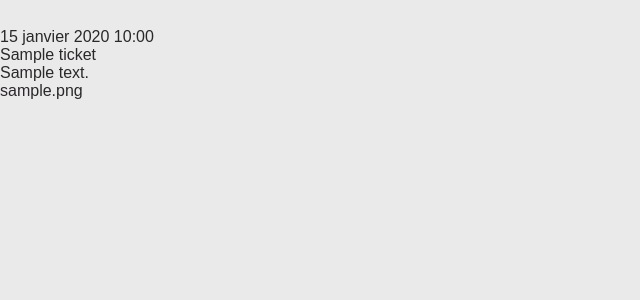
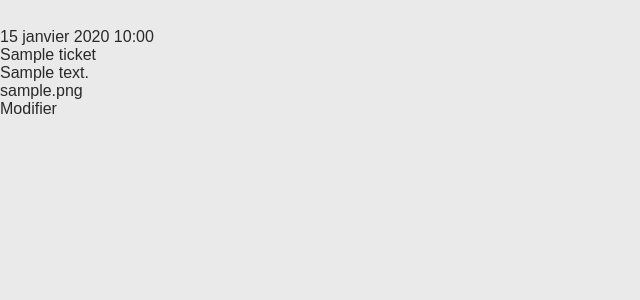
Before and after one commit to anselmlys/OC_P9_LITReview, a Django app: page /tickets/ in a window 1280 px wide. Shown: the part 138-438 px from the top of the page, without its empty margins (0-640 px from the left). Run offline with Django 5.2, Linux system fonts and the light colour scheme; a user stored in the database is signed in; tables that the repository leaves empty hold one stand-in row (values such as "Sample post").

Commit message:
feat: add button in "Posts" tab to modify a ticket

```diff
--- a/litreview/flux/templates/flux/tickets.html
+++ b/litreview/flux/templates/flux/tickets.html
@@ -9,6 +9,7 @@
             <li>{{ ticket.title }}</li>
             <li>{{ ticket.description }}</li>
             <li>{{ ticket.image }}</li>
+            <a href="{% url 'modify_ticket' ticket.id %}">Modifier</a>
         {% endfor %}
     </ul>
 {% endblock content %}
```
